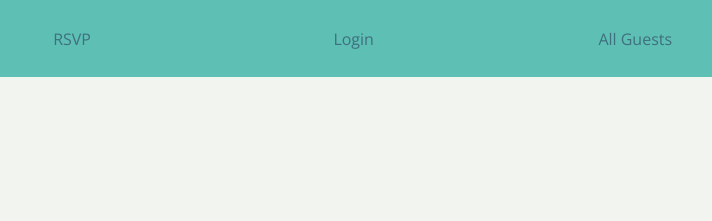
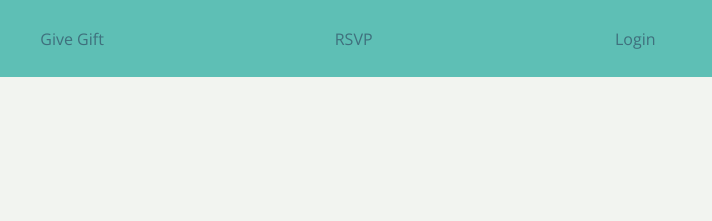
Before and after one commit to kalm42/wedding-frontend, a Gatsby site: page / in a window 1280 px wide. Shown: the top 221 px of the page, 507-1219 px from the left. Built offline with nearby package versions, Linux system fonts and the light colour scheme; Gatsby itself is replaced by a stand-in of ours; no server answers.

Commit message:
feat: Lock down admin menu items to admin users

```diff
--- a/src/components/header.js
+++ b/src/components/header.js
@@ -47,6 +47,19 @@ class Header extends Component {
                 <div className={overlay} />
                 <nav className={isOpen}>
                   <ul>
+                    <li>
+                      <Link to="/gift">Give Gift</Link>
+                    </li>
+                    {me && (
+                      <li>
+                        <Link to="/history">Gift History</Link>
+                      </li>
+                    )}
+                    {me && me.permissions.includes('ADMIN') && (
+                      <li>
+                        <Link to="/guest-management">Admin</Link>
+                      </li>
+                    )}
                     {me ? (
                       <li>
                         <Signout />
@@ -58,20 +71,6 @@ class Header extends Component {
                         </li>
                         <li>
                           <Link to="/signin">Login</Link>
-                        </li>
-                      </>
-                    )}
-                    {/* TODO: must be logged in, must be admin */}
-                    <li>
-                      <Link to="/guest-management">All Guests</Link>
-                    </li>
-                    {me && (
-                      <>
-                        <li>
-                          <Link to="/history">Gift History</Link>
-                        </li>
-                        <li>
-                          <Link to="/gift">Give Gift</Link>
                         </li>
                       </>
                     )}
```
